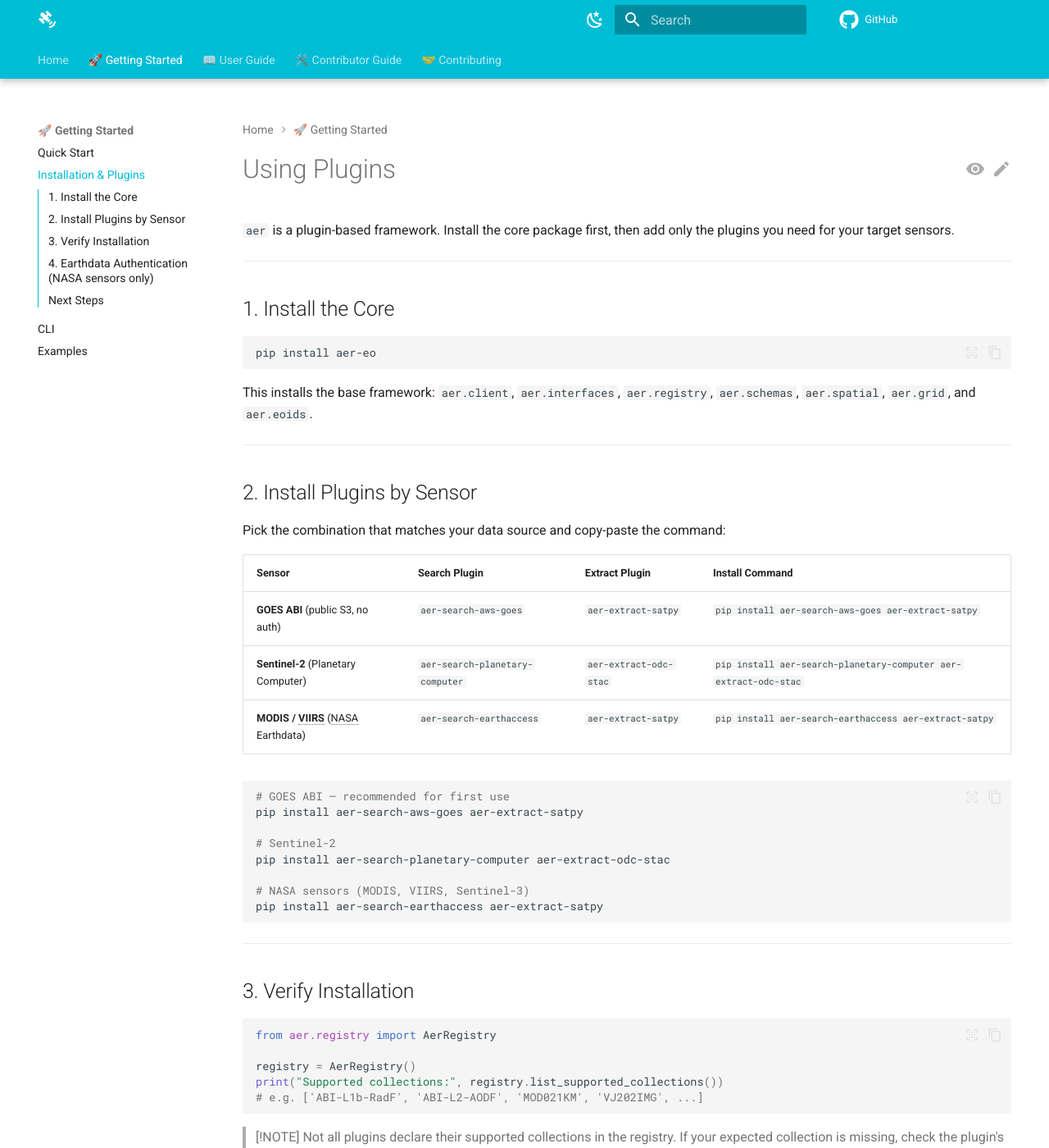
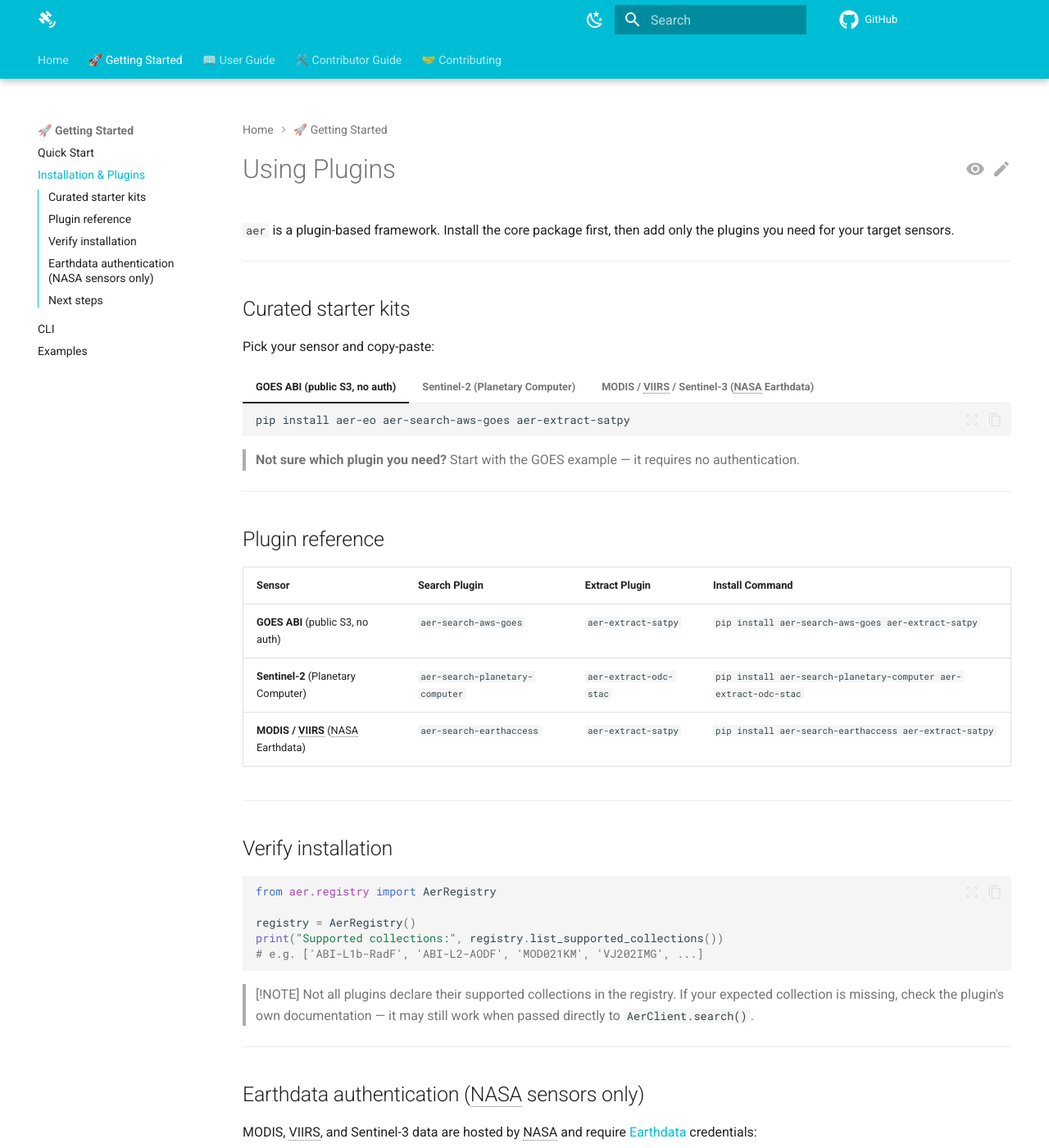
Before and after one commit to frandorr/aereo, an MkDocs documentation site: the page built from docs/using-plugins.md, in a window 1280 px wide and 1400 px high. Shown: the whole window at 82% size. Built offline with MkDocs 1.6.1 and Material for MkDocs 9.7.7, drawn with Linux system fonts in a browser that asks for light colours; comment, search, counter and statistics services are not loaded; the version menu is left out; some of the changed text lies outside the part shown.

Commit message:
docs(using-plugins): add curated starter kits at top
- Move tabbed starter-kit install blocks above the plugin table
- Add 'Start with GOES' note for users unsure which plugin to pick
- Keep plugin reference table, verification, and Earthdata auth sections below

````diff
--- a/docs/using-plugins.md
+++ b/docs/using-plugins.md
@@ -4,19 +4,33 @@
 
 ---
 
-## 1. Install the Core
+## Curated starter kits
 
-```bash
-pip install aer-eo
-```
+Pick your sensor and copy-paste:
 
-This installs the base framework: `aer.client`, `aer.interfaces`, `aer.registry`, `aer.schemas`, `aer.spatial`, `aer.grid`, and `aer.eoids`.
+=== "GOES ABI (public S3, no auth)"
+
+    ```bash
+    pip install aer-eo aer-search-aws-goes aer-extract-satpy
+    ```
+
+=== "Sentinel-2 (Planetary Computer)"
+
+    ```bash
+    pip install aer-eo aer-search-planetary-computer aer-extract-odc-stac
+    ```
+
+=== "MODIS / VIIRS / Sentinel-3 (NASA Earthdata)"
+
+    ```bash
+    pip install aer-eo aer-search-earthaccess aer-extract-satpy
+    ```
+
+> **Not sure which plugin you need?** Start with the GOES example — it requires no authentication.
 
 ---
 
-## 2. Install Plugins by Sensor
-
-Pick the combination that matches your data source and copy-paste the command:
+## Plugin reference
 
 | Sensor | Search Plugin | Extract Plugin | Install Command |
 |--------|---------------|----------------|-----------------|
@@ -24,20 +38,9 @@ Pick the combination that matches your data source and copy-paste the command:
 | **Sentinel-2** (Planetary Computer) | `aer-search-planetary-computer` | `aer-extract-odc-stac` | `pip install aer-search-planetary-computer aer-extract-odc-stac` |
 | **MODIS / VIIRS** (NASA Earthdata) | `aer-search-earthaccess` | `aer-extract-satpy` | `pip install aer-search-earthaccess aer-extract-satpy` |
 
-```bash
-# GOES ABI — recommended for first use
-pip install aer-search-aws-goes aer-extract-satpy
-
-# Sentinel-2
-pip install aer-search-planetary-computer aer-extract-odc-stac
-
-# NASA sensors (MODIS, VIIRS, Sentinel-3)
-pip install aer-search-earthaccess aer-extract-satpy
-```
-
 ---
 
-## 3. Verify Installation
+## Verify installation
 
 ```python
 from aer.registry import AerRegistry
@@ -52,7 +55,7 @@ print("Supported collections:", registry.list_supported_collections())
 
 ---
 
-## 4. Earthdata Authentication (NASA sensors only)
+## Earthdata authentication (NASA sensors only)
 
 MODIS, VIIRS, and Sentinel-3 data are hosted by NASA and require [Earthdata](https://urs.earthdata.nasa.gov/) credentials:
 
@@ -68,7 +71,7 @@ export EARTHDATA_PASSWORD=YOUR_PASS
 
 ---
 
-## Next Steps
+## Next steps
 
 - Follow the [Quick Start](quickstart.md) for a complete Search → Prepare → Extract walkthrough.
 - Read the [Plugin System](plugins.md) overview to understand how discovery and routing work.
````
